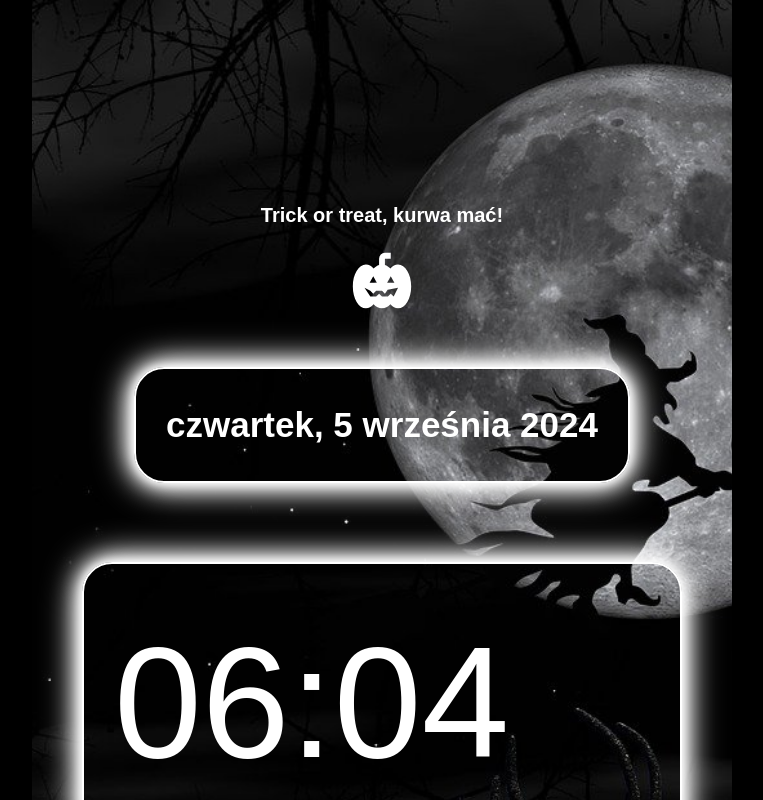
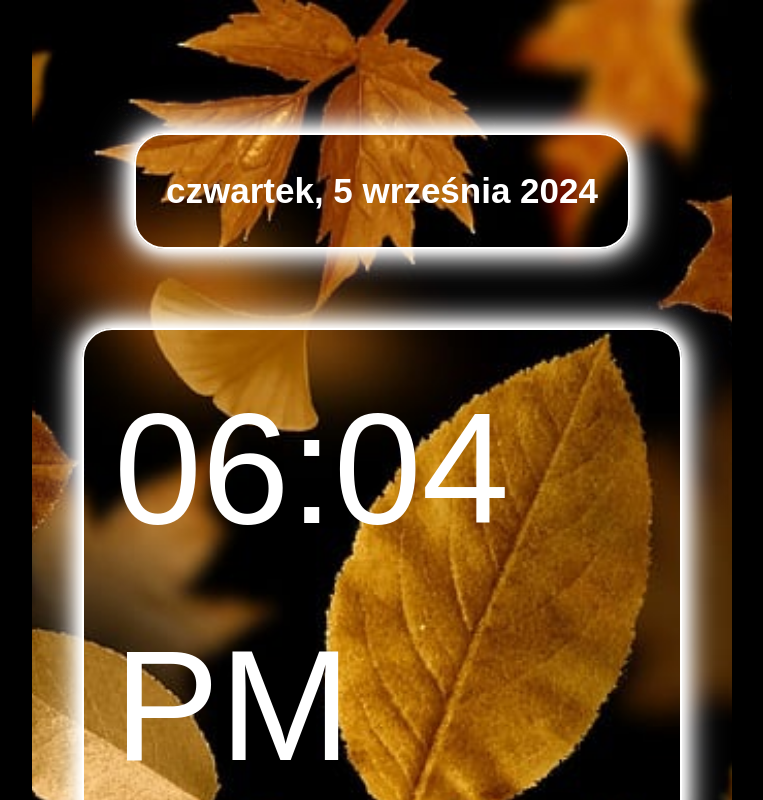
Before and after one commit to Krislv4nk/zegarek, a React (Vite) app: page /zegarek/first in a window 1280 px wide. Shown: the top 800 px of the page, without its empty margins (258-1021 px from the left). Built offline with nearby package versions, Linux system fonts and the light colour scheme.

Commit message:
changed background

```diff
--- a/src/components/Container/Container.module.css
+++ b/src/components/Container/Container.module.css
@@ -1,6 +1,6 @@
 @media screen and (min-width: 700px) {
 .container {
-     background-image: url('./../../assets/images/halloween.jpg');
+     background-image: url('./../../assets/images/leaves.jpg');
   background-size: cover;
   background-position: center;
 
--- a/src/pages/FirstPage/FirstPage.jsx
+++ b/src/pages/FirstPage/FirstPage.jsx
@@ -51,13 +51,9 @@ const FirstPage = () => {
 
   return (
     <div className={css.wrapper}>
-      <h2 className={css.header}>Trick or treat, kurwa mać!</h2>
-      <svg xmlns="http://www.w3.org/2000/svg" width="5em" height="5em" viewBox="0 0 24 24"><path fill="currentColor" d="M6.5 6c.97 0 1.87.5 2.61 1.38c.55-.59 1.2-1.02 1.89-1.23V4a2 2 0 0 1 2-2h2v2h-2v2.15c.69.21 1.34.64 1.89 1.23C15.63 6.5 16.53 6 17.5 6C20 6 22 9.36 22 13.5S20 21 17.5 21c-.97 0-1.87-.5-2.61-1.38C14.08 20.5 13.08 21 12 21s-2.08-.5-2.89-1.38C8.37 20.5 7.47 21 6.5 21C4 21 2 17.64 2 13.5S4 6 6.5 6M9 10l-1.25 2.25h2.5zm6 0l-1.25 2.25h2.5zm-7 7h2l1-1l1 1h2l1-1l1 1l1.5-3l-3.58.62L13 16l-1-1h-2l-1 1l-1-1l-2-1z"/></svg>
-      {/* <img className={css.drewnex} src={drewnex} alt="myPhoto" /> */}
       <CurrentDate/>
       <CustomClock />
       <p className={css.created}>Created by Krislv4nk</p>
-
     </div>
   );
 };
```
Also changed, not shown: src/assets/images/leaves.jpg (added).
